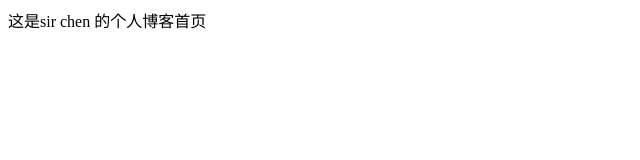
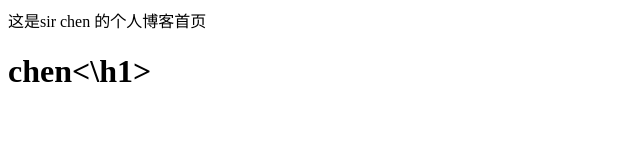
Before and after one commit to cynpythoncyn/cynpythoncyn.github.io, a plain HTML site: page index.html in a window 1280 px wide. Shown: the whole page, without its empty margins (0-640 px from the left). Drawn offline with Linux system fonts and the light colour scheme.

Commit message:
init2
init2

```diff
--- a/index.html
+++ b/index.html
@@ -1 +1,2 @@
 这是sir chen 的个人博客首页
+<h1>chen<\h1>
```
